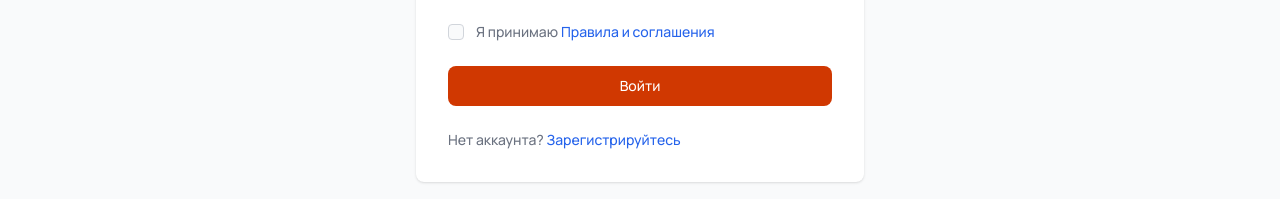
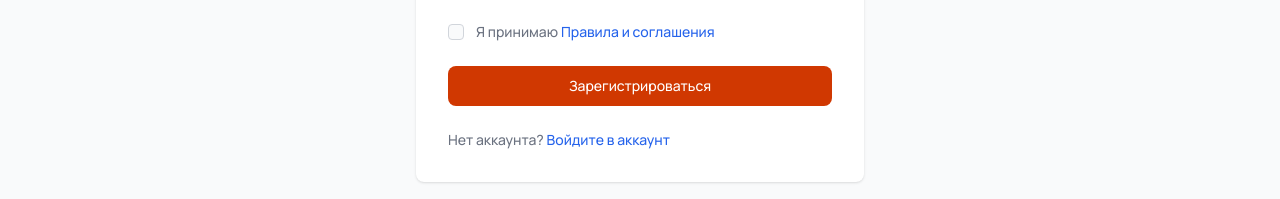
Before and after one commit to alananisimov/ezfps-app-site, a Nuxt app in the folder new/: page /signup in a window 1280 px wide. Shown: the part 503-702 px from the top of the page. Built offline with nearby package versions, Linux system fonts and the light colour scheme; no server answers.

Commit message:
ываа

```diff
--- a/new/pages/signup.vue
+++ b/new/pages/signup.vue
@@ -43,9 +43,9 @@
                         <label for="terms" class="font-light text-gray-500 dark:text-gray-300">Я принимаю <a class="font-medium text-primary-600 hover:underline dark:text-primary-500" href="#">Правила и соглашения</a></label>
                       </div>
                   </div>
-                  <button type="submit" class="w-full text-white bg-orange-600 hover:bg-orange-700 focus:ring-4 focus:outline-none focus:ring-primary-300 font-medium rounded-lg text-sm px-5 py-2.5 text-center dark:bg-primary-600 dark:hover:bg-primary-700 dark:focus:ring-primary-800">Войти</button>
+                  <button type="submit" class="w-full text-white bg-orange-600 hover:bg-orange-700 focus:ring-4 focus:outline-none focus:ring-primary-300 font-medium rounded-lg text-sm px-5 py-2.5 text-center dark:bg-primary-600 dark:hover:bg-primary-700 dark:focus:ring-primary-800">Зарегистрироваться</button>
                   <p class="text-sm font-light text-gray-500 dark:text-gray-400">
-                      Нет аккаунта? <NuxtLink to="/signup"><a class="font-medium text-primary-600 hover:underline dark:text-primary-500">Зарегистрируйтесь</a></NuxtLink>
+                      Нет аккаунта? <NuxtLink to="/signup"><a class="font-medium text-primary-600 hover:underline dark:text-primary-500">Войдите в аккаунт</a></NuxtLink>
                   </p>
               </form>
           </div>
```
